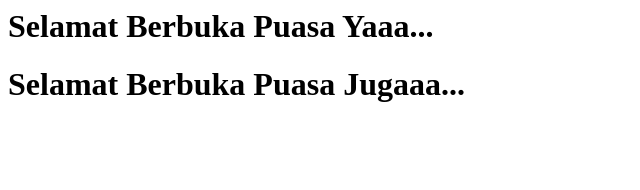
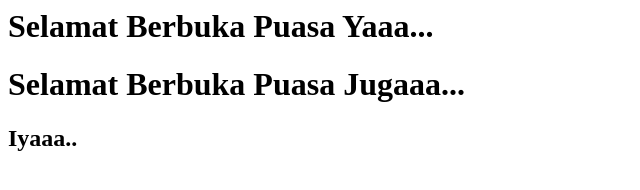
Before and after one commit to 16110321/amikom, a plain HTML site: page index.html in a window 1280 px wide. Shown: the full height of the page, 0-640 px from the left. Drawn offline with Linux system fonts and the light colour scheme.

Commit message:
tambah h2

```diff
--- a/index.html
+++ b/index.html
@@ -6,5 +6,6 @@
 <body>
 <h1>Selamat Berbuka Puasa Yaaa...</h1>
 <h1>Selamat Berbuka Puasa Jugaaa...</h1>
+<h2>Iyaaa..</h2>
 </body>
 </html>
```
